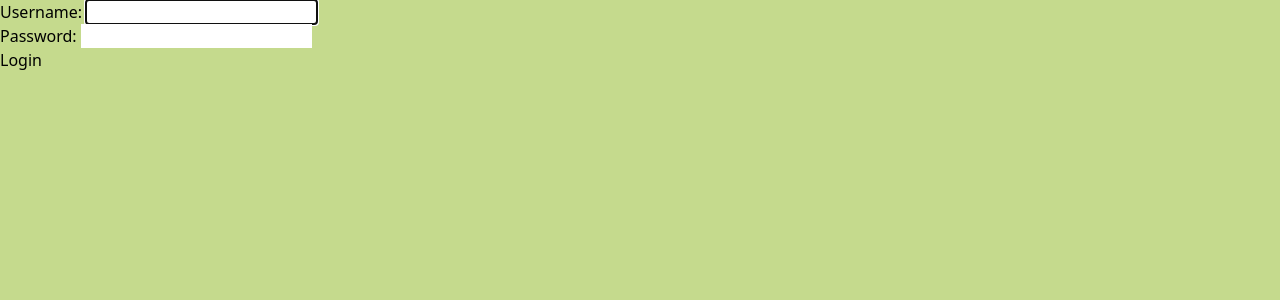
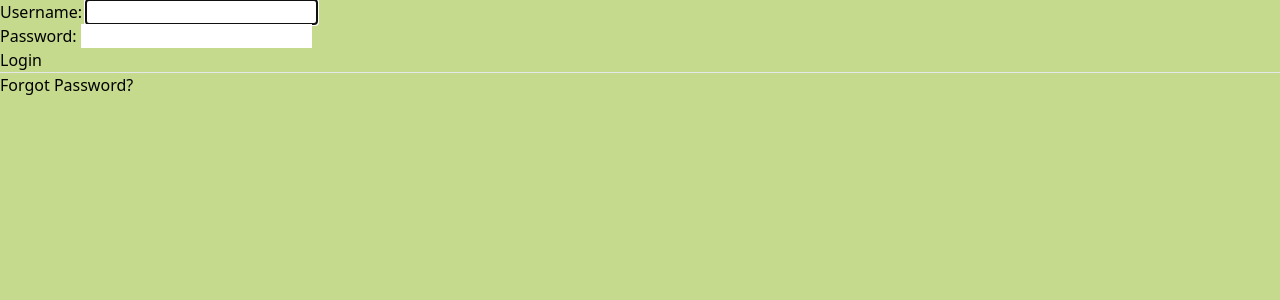
Before and after one commit to EdwinKingori/djcrm, a Django app: page /login/ in a window 1280 px wide. Shown: the part 80-380 px from the top of the page. Run offline with Django 5.2, Linux system fonts and the light colour scheme.

Commit message:
Password Reset

```diff
--- a/djcrm/urls.py
+++ b/djcrm/urls.py
@@ -17,7 +17,14 @@ Including another URLconf
 from django.conf import settings
 from django.conf.urls.static import static
 from django.contrib import admin
-from django.contrib.auth.views import LoginView,  LogoutView
+from django.contrib.auth.views import (
+    LoginView,
+    LogoutView,
+    PasswordResetView,
+    PasswordResetDoneView,
+    PasswordResetConfirmView,
+    PasswordResetCompleteView
+)
 from django.urls import path, include
 from leads.views import LandingPageView, SignupView
 
@@ -27,9 +34,17 @@ urlpatterns = [
     path('', LandingPageView.as_view(), name="landing-page"),
     path('leads/', include('leads.urls')),
     path('agents/', include('agents.urls')),
+    path('reset-password', PasswordResetView.as_view(), name='reset-password'),
+    path('password-reset-done/',
+         PasswordResetDoneView.as_view(), name='reset-password'),
+    path('password-reset-confirm/<uidb64>/<token>/',
+         PasswordResetConfirmView.as_view(), name='reset-confirm'),
+    path('password-reset-complete/<uidb64>/<token>/',
+         PasswordResetCompleteView.as_view(), name='reset-complete'),
+    path('signup', SignupView.as_view(), name='signup'),
     path('login/', LoginView.as_view(), name='login'),
     path('logout/', LogoutView.as_view(), name='logout'),
-    path('signup', SignupView.as_view(), name='signup')
+
 ] + static(settings.MEDIA_URL, document_root=settings.MEDIA_ROOT)
 
 if settings.DEBUG:
--- a/templates/registration/login.html
+++ b/templates/registration/login.html
@@ -9,5 +9,8 @@
         {% csrf_token %}
         {{ form.as_p }}
         <button type='Submit'>Login</button>
+        <hr>
+        <a href="{% url "reset-password" %}">Forgot Password?</a>
     </form>
+
 {% endblock content %}
```
